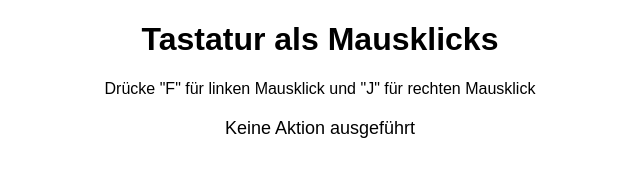
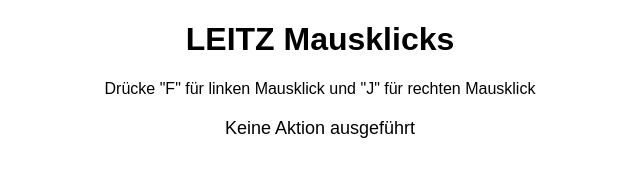
Before and after one commit to LACCDEV/mouse-click-extension, a plain HTML site: page index.html in a window 1280 px wide. Shown: the whole page, without its empty margins (320-960 px from the left). Drawn offline with Linux system fonts and the light colour scheme.

Commit message:
Update index.html

```diff
--- a/index.html
+++ b/index.html
@@ -19,7 +19,7 @@
     </style>
 </head>
 <body>
-    <h1>Tastatur als Mausklicks</h1>
+    <h1>LEITZ Mausklicks</h1>
     <p>Drücke "F" für linken Mausklick und "J" für rechten Mausklick</p>
     <div id="status">Keine Aktion ausgeführt</div>
 
```
